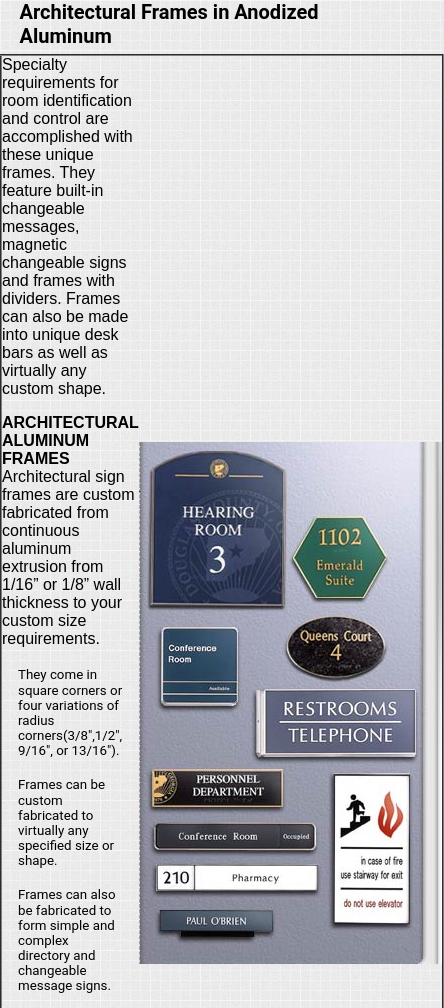
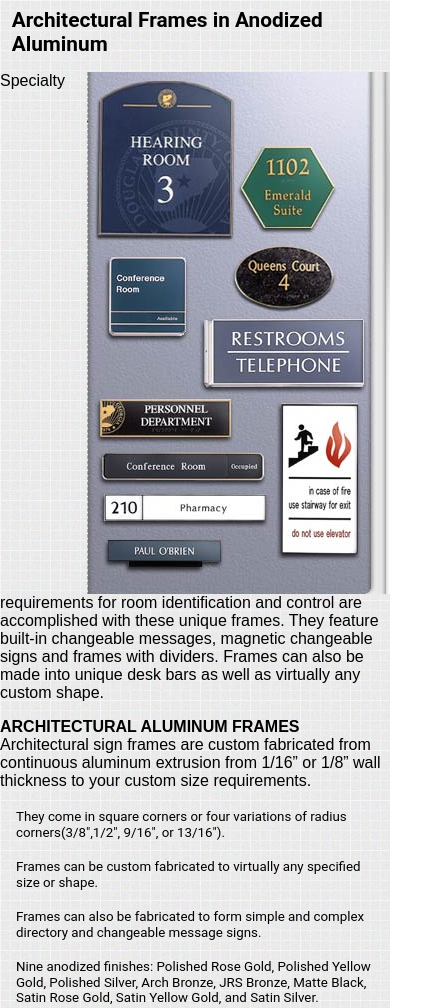
Before and after one commit to timvandehey/anpwww, a plain HTML site: page aa.html in a window 390 px wide. Shown: the top 1008 px of the page, 444 px wide, since content can reach past the window. Drawn offline with Linux system fonts and the light colour scheme.

Commit message:
working on responsive

```diff
--- a/aa.html
+++ b/aa.html
@@ -11,14 +11,17 @@
 </head>
 
 <BODY>
-<H5>Architectural Frames in Anodized Aluminum</H5>
-<center>
+  <section>Architectural Frames in Anodized Aluminum</section>
+  <!-- <center>
 
 <table cellpadding="3" border="2">
 
 
 <tr>
-<td>
+<td> -->
+  <div class='holders'>
+    <div class=text>
+      <img src="prod_arch_alum_pic.jpg">
       <p class="text">Specialty requirements
         for room identification and control are accomplished
         with these unique frames. They feature built-in
@@ -56,19 +59,19 @@
             (light gray), Black, White, Almond, Brown,
             and Arch Brown.</span></li>
       </ul>
-</td>
-<td>
-<img src="prod_arch_alum_pic.jpg">
-</td>
-
-
+      <!-- </td>
+<td> -->
+    </div>
+  </div>
+  <!-- </td>
 
 
 </table>
 
 
-</center>
+</center> -->
 
 
 </BODY>
+
 </HTML>
--- a/anp.css
+++ b/anp.css
@@ -337,6 +337,10 @@ summary {
     grid-gap: 1rem;
 }
 
+.columns2.thirds {
+    grid-template-columns: 60% 30%;
+}
+
 .columns2 .left {
     justify-self: right;
 }
@@ -345,6 +349,11 @@ summary {
     justify-self: left;
 }
 
+.holders img {
+    float: right;
+}
+
+
 .logo {
     width: clamp(280px, 75%, 600px)
 }
```
Lines whose indentation alone changed are shown as unchanged.
